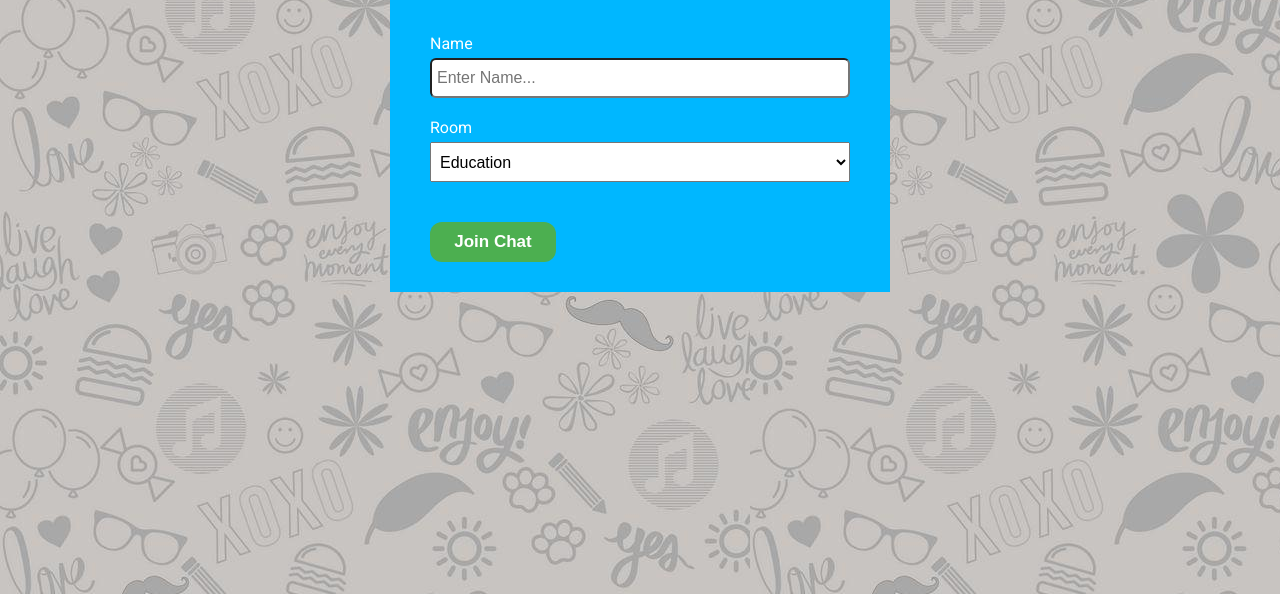
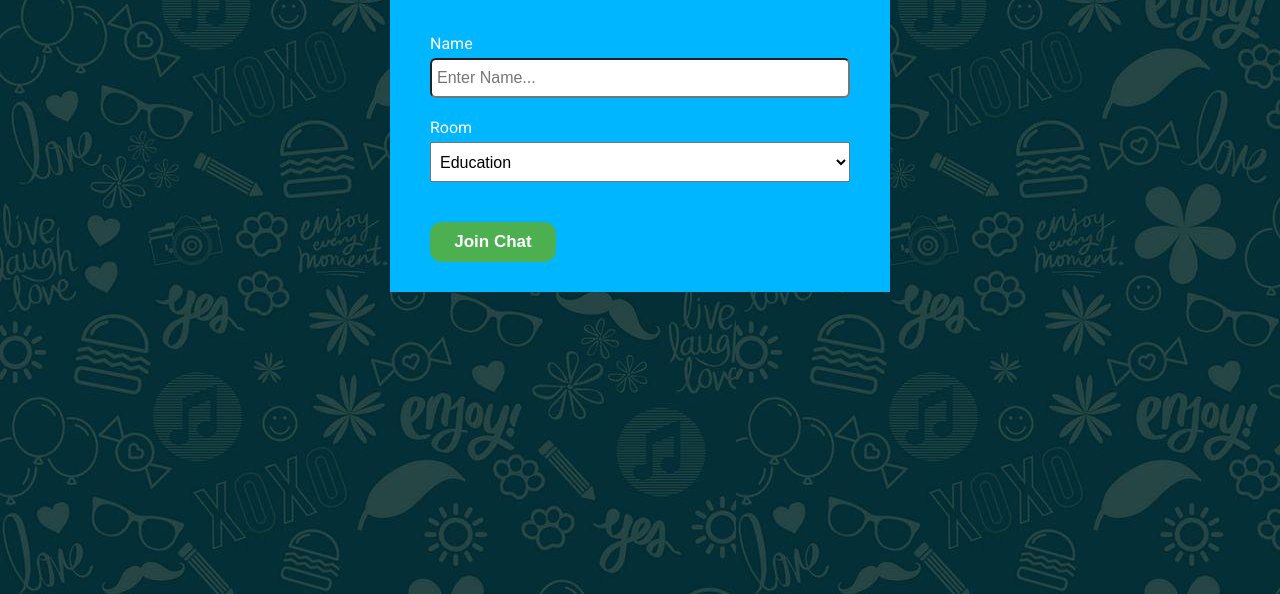
Before and after one commit to Baazigardeva/Realtime-chat-app, a website: page public/index.html in a window 1280 px wide. Shown: the part 206-800 px from the top of the page. Drawn offline with Linux system fonts and the light colour scheme.

Commit message:
Init commit

```diff
--- a/public/css/style.css
+++ b/public/css/style.css
@@ -19,7 +19,7 @@ body {
 	font-size: 16px;
 	background: var(--light-color);
 	margin: 20px;
-	background-image: url('../chat-wall.jpg');
+	background-image: url('../chat-wall2.jpg');
 }
 
 ul {
```
Also changed, not shown: public/chat-wall2.jpg (added).
